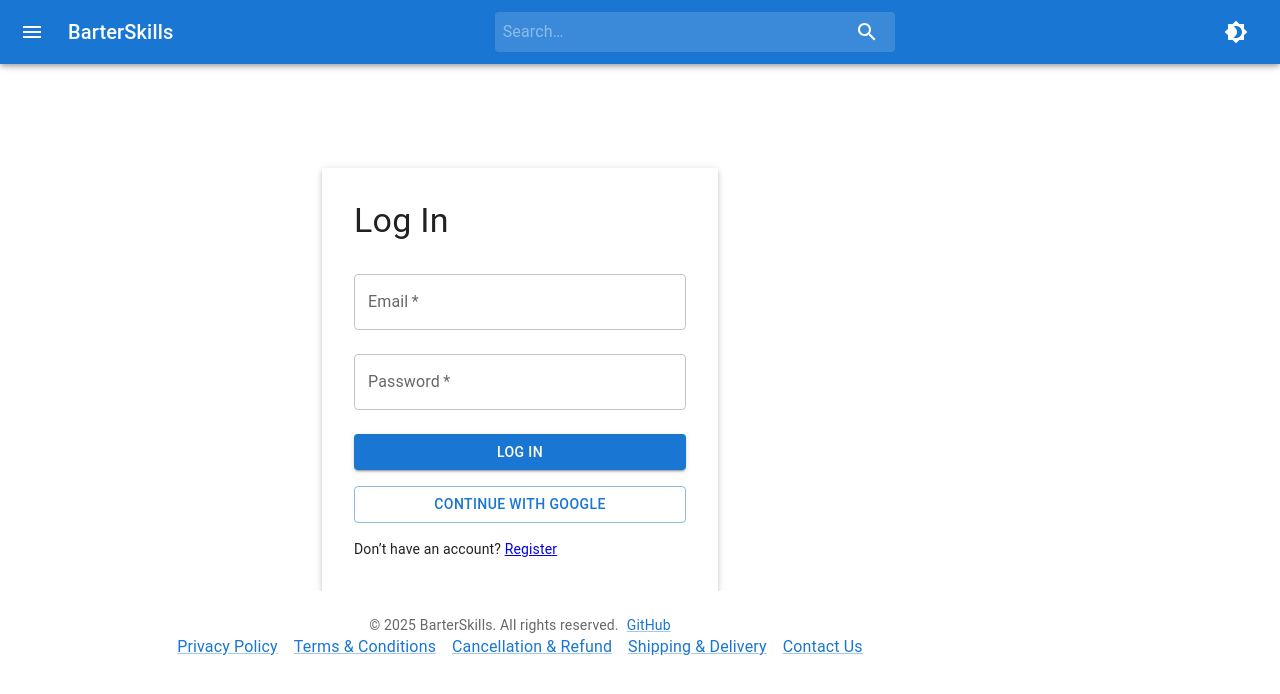
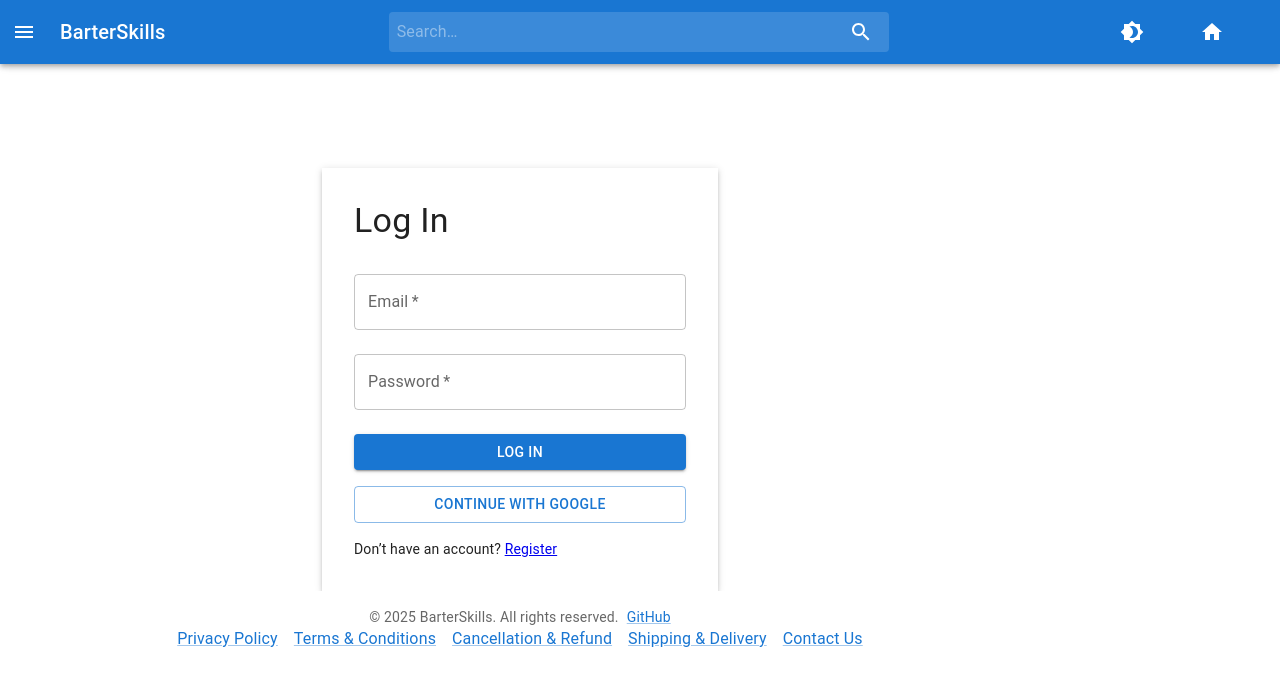
Before and after one commit to VviratT/BarterSkills, a React (Vite) app in the folder Frontend/: page /login in a window 1280 px wide. Shown: the top 694 px of the page. Built offline with nearby package versions, Linux system fonts and the light colour scheme; no server answers.

Commit message:
little work of drawer alignment

```diff
--- a/Frontend/src/components/Footer.jsx
+++ b/Frontend/src/components/Footer.jsx
@@ -4,6 +4,7 @@ import { Box, Typography, Link } from "@mui/material";
 export default function Footer() {
   return (
     <Box
+      sx={{ textAlign: "center", py: 2 }}
       component="footer"
       py={3}
       textAlign="center"
--- a/Frontend/src/components/ResponsiveDrawer.jsx
+++ b/Frontend/src/components/ResponsiveDrawer.jsx
@@ -161,14 +161,19 @@ export default function ResponsiveDrawer({ children }) {
             }),
         }}
       >
-        <Toolbar sx={{ justifyContent: "space-between" }}>
-          <Box sx={{ display: "flex", alignItems: "center" }}>
-            <IconButton
-              color="inherit"
-              edge="start"
-              onClick={toggleDrawer}
-              sx={{ mr: 2 }}
+        <Toolbar
+          sx={{
+            display: "flex",
+            justifyContent: "space-between",
+            alignItems: "center",
+            gap: 2,
+            flexWrap: "wrap",
+            px: { xs: 1, sm: 2 },
+          }}
         >
+          {/* Left: Menu + Logo */}
+          <Box sx={{ display: "flex", alignItems: "center", gap: 2 }}>
+            <IconButton color="inherit" edge="start" onClick={toggleDrawer}>
               <MenuIcon />
             </IconButton>
             <Typography
@@ -182,16 +187,21 @@ export default function ResponsiveDrawer({ children }) {
             </Typography>
           </Box>
 
+          {/* Center-Left: Search Bar */}
           <Box
             component="form"
             onSubmit={onSearchSubmit}
             sx={{
               display: "flex",
               alignItems: "center",
+              justifyContent: "flex-start",
               bgcolor: "rgba(255,255,255,0.15)",
               borderRadius: 1,
               px: 1,
-              width: { xs: 200, sm: 300, md: 400 },
+              flex: 1,
+              maxWidth: 500,
+              minWidth: 200,
+              mx: { xs: 0, md: 4 },
             }}
           >
             <InputBase
@@ -205,17 +215,37 @@ export default function ResponsiveDrawer({ children }) {
             </IconButton>
           </Box>
 
-          <IconButton color="inherit" onClick={toggleMode}>
+          {/* Right: Theme Toggle + Home + Profile */}
+          <Box sx={{ display: "flex", alignItems: "center", gap: 1 }}>
+            <IconButton
+              color="inherit"
+              onClick={toggleMode}
+              title="Toggle Theme"
+            >
               {mode === "light" ? <DarkModeIcon /> : <LightModeIcon />}
             </IconButton>
 
+            <IconButton
+              sx={{ mx: 5, p: 0 }}
+              color="inherit"
+              component={RouterLink}
+              to="/"
+              title="Home"
+            >
+              <HomeIcon />
+            </IconButton>
+
             {user && (
-            <Box sx={{ display: "flex", alignItems: "center" }}>
-              <IconButton onClick={handleAvatarClick} sx={{ mr: 1 }}>
+              <>
+                <IconButton sx={{ mx: 0, p: 0 }} onClick={handleAvatarClick}>
                   <Avatar src={user.avatar} />
                 </IconButton>
-              <Typography variant="body1" sx={{ mr: 1 }}>
-                {user.fullName}
+                <Typography
+                  variant="body2"
+                  color="inherit"
+                  sx={{ mr: 15, p: 0, fontWeight: 800 }}
+                >
+                  {user.username}
                 </Typography>
                 <Menu
                   anchorEl={anchorEl}
@@ -233,8 +263,9 @@ export default function ResponsiveDrawer({ children }) {
                     <LogoutIcon sx={{ mr: 1 }} /> Logout
                   </MenuItem>
                 </Menu>
+              </>
+            )}
           </Box>
-          )}
         </Toolbar>
       </AppBar>
 
```
Also changed, not shown: Frontend/src/components/Layout/AppBar.jsx (+8 -7 lines), Frontend/src/components/Layout/Drawer.jsx (+6 -4 lines), Frontend/src/components/Layout/Layout.jsx (+16 -4 lines). Lines whose indentation alone changed are shown as unchanged.
